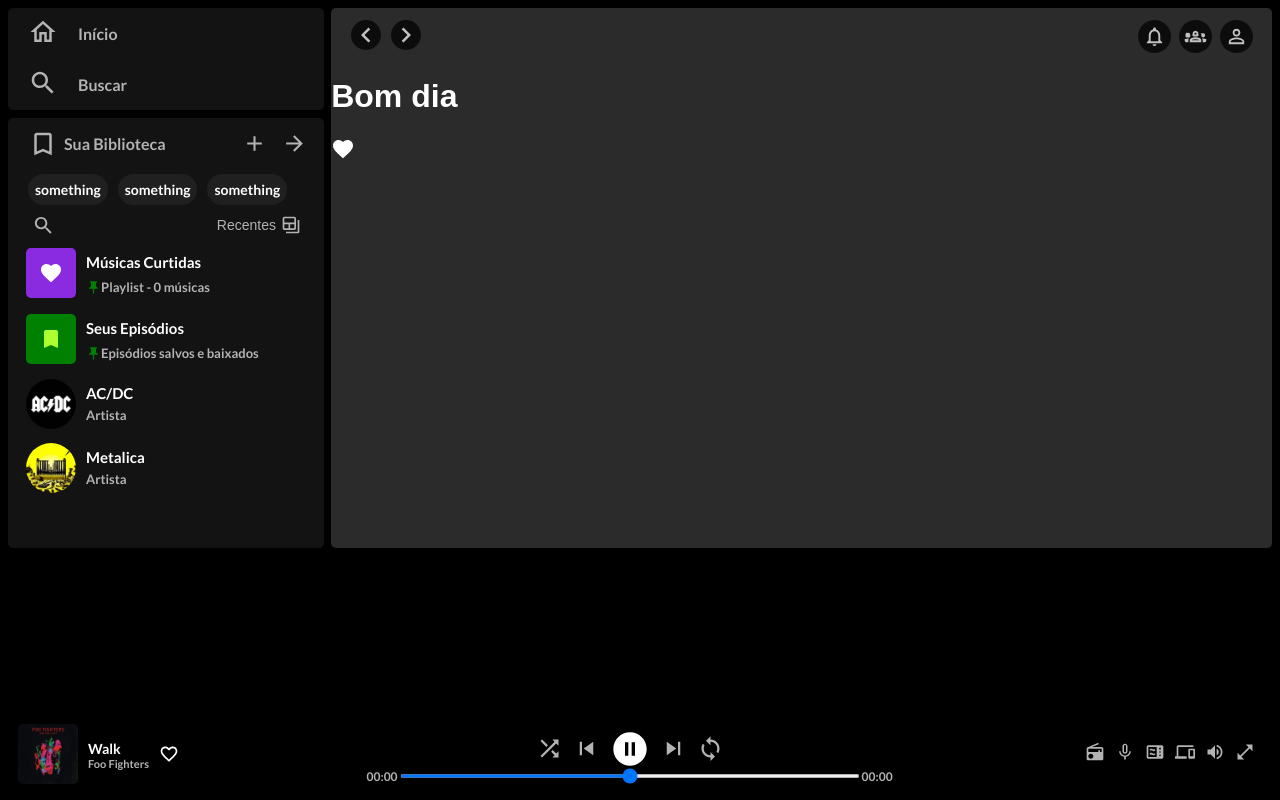
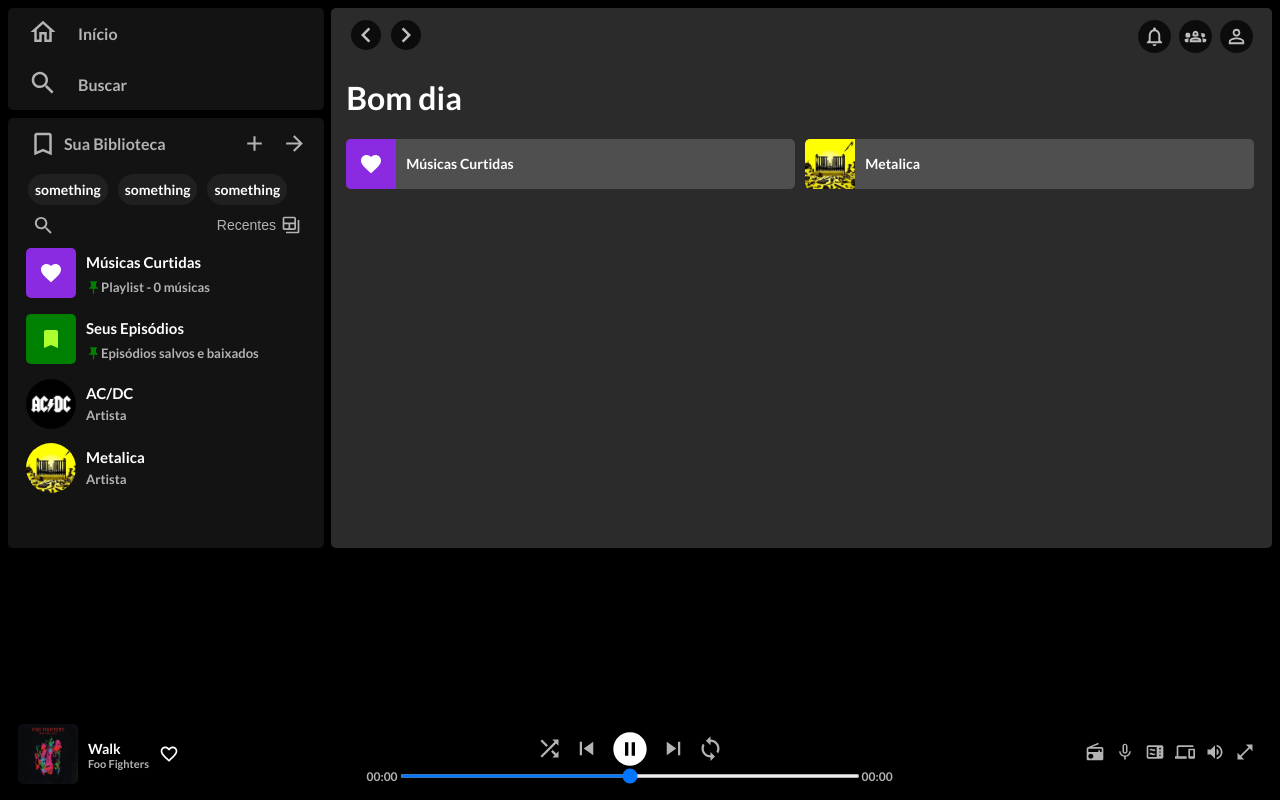
Before and after one commit to KauReysan/spotify-tela-inicial, a React (Vite) app: page / in a window 1280 px wide. Built offline with nearby package versions, Linux system fonts and the light colour scheme.

Commit message:
adicionando opções no painel

```diff
--- a/src/Components/ArtistsLibrary.jsx
+++ b/src/Components/ArtistsLibrary.jsx
@@ -8,13 +8,13 @@
             id: 2,
             name: "AC/DC",
             type: "Artista",
-            img: "/public/acdc.jpeg"
+            img: "acdc.jpeg"
         },
         {
             id: 1,
             name: "Metalica",
             type: "Artista",
-            img: "/public/metalica.jpeg"
+            img: "metalica.jpeg"
         }
     ]);
 
--- a/src/Components/FooterPLayer.jsx
+++ b/src/Components/FooterPLayer.jsx
@@ -23,7 +23,7 @@
     const song = {
         name: "Walk",
         artist: "Foo Fighters",
-        img: "/public/wl.jpeg"
+        img: "wl.jpeg"
     }
 
     return(
--- a/src/Components/ScreenComp.css
+++ b/src/Components/ScreenComp.css
@@ -1,3 +1,6 @@
+.screen-comp-container{
+
+}
 .s-c-top{
     display: flex;
     justify-content: space-between;
@@ -31,3 +34,41 @@
     opacity: 100%;
     cursor: pointer;
 }
+
+.s-c-middle{
+    font-family: 'Lato', sans-serif;
+    margin-left: 15px;
+}
+.s-c-middle p{
+    font-size: 14px;
+    margin-left: 10px;
+}
+.s-c-options{
+    display: flex;
+}
+.s-c-option{
+    margin: 0 10px 0px 0px;
+    display: flex;
+    align-items: center;
+    width: 48.5%;
+    background-color: rgba(87, 87, 87, 0.836);
+    border-radius: 5px;
+}
+.s-c-option:hover{
+    background-color: rgba(100, 100, 100, 0.836);
+    cursor: pointer;
+}
+.s-c-option img{
+    width: 50px;
+    height: 50px;
+    border-top-left-radius: 5px;
+    border-bottom-left-radius: 5px;
+}
+.op-icon{
+    display: flex;
+    align-items: center;
+    background-color: blueviolet;
+    padding: 13px;
+    border-top-left-radius: 5px;
+    border-bottom-left-radius: 5px;
+}
--- a/src/Components/ScreenComp.jsx
+++ b/src/Components/ScreenComp.jsx
@@ -12,7 +12,7 @@
 
     const artist = {
         name: "Metalica",
-        img: "/public/metalica.jpeg"
+        img: "metalica.jpeg"
     }
 
     return(
@@ -30,11 +30,15 @@
         </div>
         <div className="s-c-middle">
             <h1>Bom dia</h1>
-            <div className="s-c-liked-musics">
-                <FavoriteIcon/>
-            </div>
-            <div className="s-c-artist">
-
+            <div className="s-c-options">
+                <div className="s-c-option">
+                    <FavoriteIcon className="op-icon"/>
+                    <p>Músicas Curtidas</p>
+                </div>
+                <div className="s-c-option">
+                    <img src={artist.img} alt="" />
+                    <p>Metalica</p>
+                </div>
             </div>
         </div>
         <div className="s-c-category">
```
